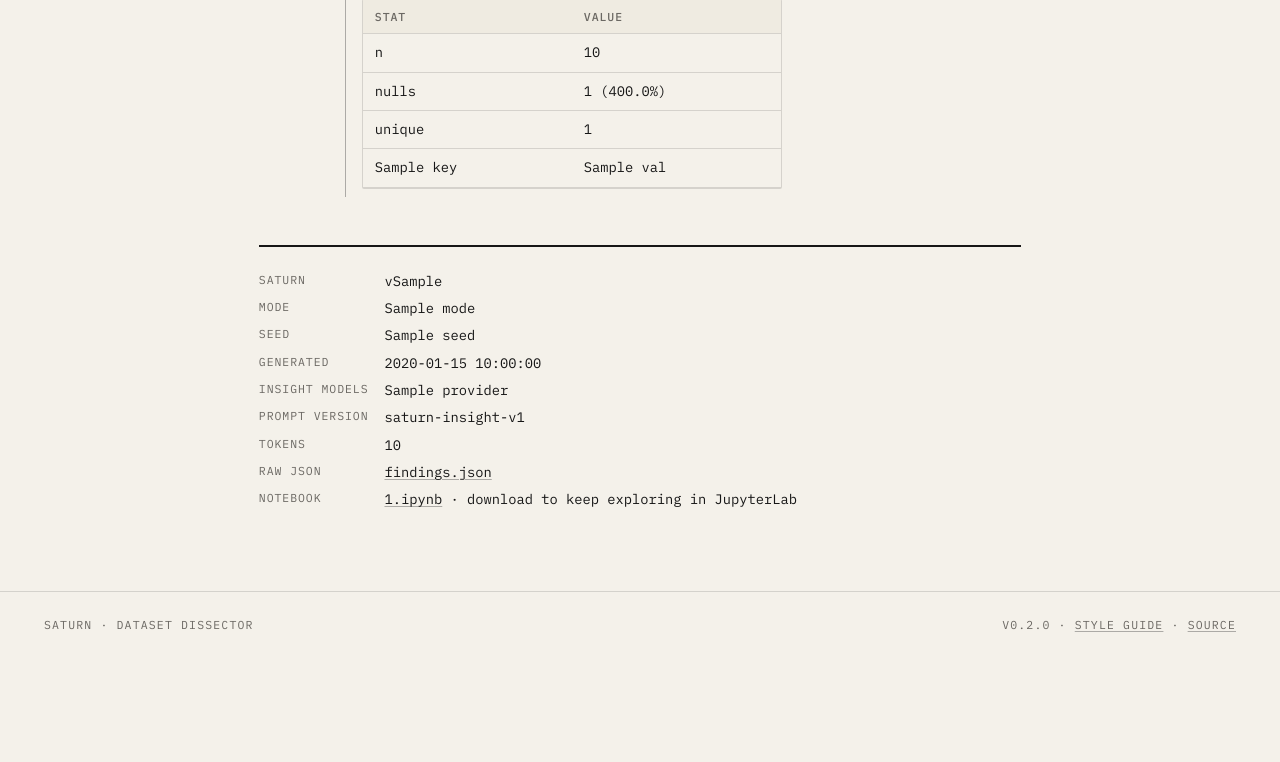
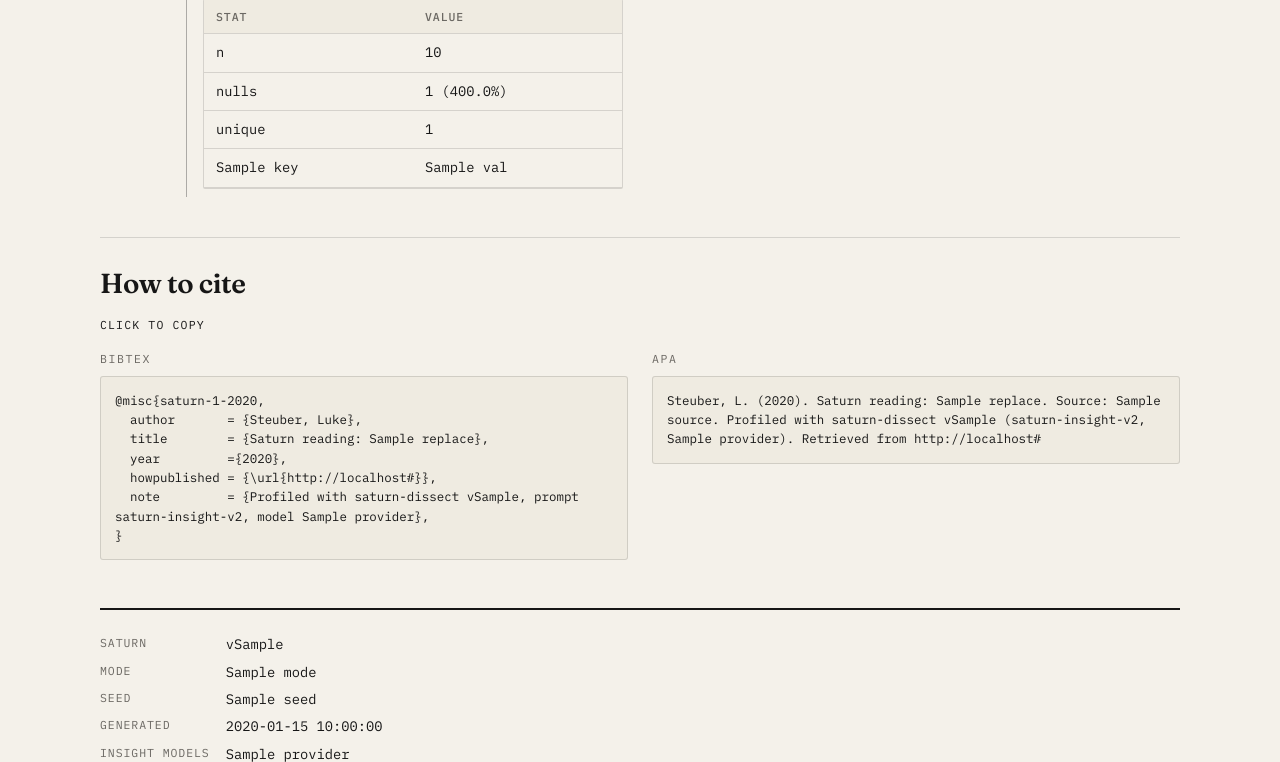
Before and after one commit to lukeslp/saturn, a Python web app: template saturn/viewer/templates/notebook_profile.html.j2 in a window 1280 px wide. Shown: the part 1624-2386 px from the top of the page. Before the commit the page ends 2256 px from the top, so only its background shows below. Run offline with Jinja, Linux system fonts and the light colour scheme; the template is opened without the code that fills it: most values are stand-ins (such as "Sample title", 1, 10 or a date in 2020); some libraries are stand-ins or nearby versions.

Commit message:
feat: BibTeX + APA citation block on finding pages (click to copy)

```diff
--- a/saturn/viewer/ipynb.py
+++ b/saturn/viewer/ipynb.py
@@ -176,7 +176,7 @@ def _profile_to_ipynb(doc) -> dict[str, Any]:
     if insights.get("providers"):
         footer_lines += [
             f"- insight models: {', '.join(insights['providers'])}",
-            "- prompt version: saturn-insight-v1",
+            "- prompt version: saturn-insight-v2",
         ]
         usage = insights.get("total_usage", {})
         total_tokens = usage.get("total_tokens", usage.get("input_tokens", 0) + usage.get("output_tokens", 0))
--- /dev/null
+++ b/saturn/viewer/static/copy-cite.js
@@ -0,0 +1,49 @@
+// Click-to-copy on citation blocks. Progressive enhancement — without JS,
+// the user just selects + copies the text manually.
+(() => {
+  const blocks = document.querySelectorAll('[data-copy]');
+  if (!blocks.length) return;
+
+  const copy = async (text) => {
+    if (navigator.clipboard?.writeText) {
+      await navigator.clipboard.writeText(text);
+      return true;
+    }
+    // Fallback for non-secure contexts: select + execCommand
+    const ta = document.createElement('textarea');
+    ta.value = text;
+    ta.style.position = 'fixed';
+    ta.style.opacity = '0';
+    document.body.appendChild(ta);
+    ta.select();
+    let ok = false;
+    try { ok = document.execCommand('copy'); } catch {}
+    document.body.removeChild(ta);
+    return ok;
+  };
+
+  blocks.forEach((el) => {
+    el.tabIndex = 0;
+    el.role = 'button';
+    el.setAttribute('aria-label', `Copy ${el.previousElementSibling?.textContent || 'citation'} to clipboard`);
+
+    const trigger = async () => {
+      const ok = await copy(el.textContent.trim());
+      if (ok) {
+        el.classList.remove('copied');
+        // Reflow so the animation restarts on repeat clicks
+        void el.offsetWidth;
+        el.classList.add('copied');
+        setTimeout(() => el.classList.remove('copied'), 1500);
+      }
+    };
+
+    el.addEventListener('click', trigger);
+    el.addEventListener('keydown', (e) => {
+      if (e.key === 'Enter' || e.key === ' ') {
+        e.preventDefault();
+        trigger();
+      }
+    });
+  });
+})();
--- a/saturn/viewer/static/saturn.css
+++ b/saturn/viewer/static/saturn.css
@@ -1505,3 +1505,70 @@ a:focus-visible {
   border-color: var(--cool-wash);
   color: var(--cool);
 }
+
+/* Citation block */
+.cite-block {
+  margin: calc(var(--step) * 5) 0 calc(var(--step) * 3) 0;
+  padding-top: calc(var(--step) * 3);
+  border-top: 1px solid var(--rule);
+}
+.cite-block h2 {
+  font-family: var(--font-display);
+  font-variation-settings: "opsz" 72, "wght" 600, "SOFT" 30;
+  font-size: var(--size-h2);
+  margin: 0 0 calc(var(--step) * 0.5) 0;
+  letter-spacing: -0.015em;
+}
+.cite-pair {
+  display: grid;
+  grid-template-columns: 1fr 1fr;
+  gap: calc(var(--step) * 3);
+  margin-top: calc(var(--step) * 2);
+}
+@media (max-width: 720px) { .cite-pair { grid-template-columns: 1fr; } }
+.cite-label {
+  font-family: var(--font-mono);
+  font-size: var(--size-eyebrow);
+  letter-spacing: 0.14em;
+  text-transform: uppercase;
+  color: var(--muted);
+  margin-bottom: calc(var(--step) * 1);
+}
+.cite-text {
+  background: var(--paper-raise);
+  border: 1px solid var(--rule);
+  border-radius: var(--radius);
+  padding: calc(var(--step) * 1.75);
+  font-family: var(--font-mono);
+  font-size: 0.78rem;
+  line-height: 1.55;
+  white-space: pre-wrap;
+  word-break: break-word;
+  cursor: pointer;
+  transition: border-color 120ms ease-out, background 120ms ease-out;
+  margin: 0;
+  position: relative;
+}
+.cite-text:hover {
+  border-color: var(--hot);
+  background: var(--hot-wash);
+}
+.cite-text:focus-visible {
+  outline: 2px solid var(--hot);
+  outline-offset: 2px;
+}
+.cite-text.copied::after {
+  content: "copied";
+  position: absolute;
+  top: calc(var(--step) * 1);
+  right: calc(var(--step) * 1);
+  background: var(--good);
+  color: var(--paper);
+  font-size: var(--size-eyebrow);
+  letter-spacing: 0.12em;
+  text-transform: uppercase;
+  padding: 2px 6px;
+  border-radius: 2px;
+  animation: fadeOut 1.2s ease-out forwards;
+}
+@keyframes fadeOut { from { opacity: 1; } 60% { opacity: 1; } to { opacity: 0; } }
--- a/saturn/viewer/templates/notebook_profile.html.j2
+++ b/saturn/viewer/templates/notebook_profile.html.j2
@@ -284,6 +284,33 @@ subprocess.run([
   {% endfor %}
 
   {# ---- Reproducibility footer ---- #}
+  {% set year = doc.meta.generated_at[:4] if doc.meta.generated_at else '' %}
+  {% set prompt_version = 'saturn-insight-v2' if insights.providers else '' %}
+  {% set models = insights.providers | join(', ') if insights.providers else '' %}
+  {% set view_url = (request.url_root.rstrip('/') ~ url_for('view', id=doc.id)) if request else url_for('view', id=doc.id) %}
+  <section class="cite-block" aria-labelledby="cite-heading">
+    <h2 id="cite-heading">How to cite</h2>
+    <p class="muted" style="font-family: var(--font-mono); font-size: var(--size-eyebrow); letter-spacing: 0.1em; text-transform: uppercase;">click to copy</p>
+
+    <div class="cite-pair">
+      <div>
+        <div class="cite-label">BibTeX</div>
+        <pre class="cite-text" data-copy>{# format below uses concatenation to dodge the trailing-newline trim #}
+{%- raw %}@misc{{% endraw %}saturn-{{ doc.id | replace('_', '-') }}-{{ year }},
+  author       = {Steuber, Luke},
+  title        = {Saturn reading: {{ doc.id.replace('-', ' ').replace('_', ' ') }}},
+  year         = {{- '{' }}{{ year }}{{- '}' }},
+  howpublished = {\url{{ '{' }}{{ view_url }}{{ '}' }}},
+  note         = {Profiled with saturn-dissect v{{ doc.raw.saturn_version or '0.2.0' }}{% if prompt_version %}, prompt {{ prompt_version }}, model {{ models }}{% endif %}},
+}</pre>
+      </div>
+      <div>
+        <div class="cite-label">APA</div>
+        <pre class="cite-text" data-copy>Steuber, L. ({{ year }}). Saturn reading: {{ doc.id.replace('-', ' ').replace('_', ' ') }}. {% if doc.meta.source %}Source: {{ doc.meta.source }}. {% endif %}Profiled with saturn-dissect v{{ doc.raw.saturn_version or '0.2.0' }}{% if prompt_version %} ({{ prompt_version }}, {{ models }}){% endif %}. Retrieved from {{ view_url }}</pre>
+      </div>
+    </div>
+  </section>
+
   <footer class="nb-foot" aria-label="Reproducibility metadata">
     <dl>
       <dt>saturn</dt><dd>v{{ doc.raw.saturn_version or '?' }}</dd>
@@ -292,7 +319,7 @@ subprocess.run([
       <dt>generated</dt><dd>{{ doc.meta.generated_at }}</dd>
       {% if insights.providers %}
         <dt>insight models</dt><dd>{{ insights.providers | join(', ') }}</dd>
-        <dt>prompt version</dt><dd>saturn-insight-v1</dd>
+        <dt>prompt version</dt><dd>{{ prompt_version }}</dd>
         {% if insights.total_usage %}
           <dt>tokens</dt><dd>{{ "{:,}".format(insights.total_usage.get('total_tokens', insights.total_usage.get('input_tokens', 0) + insights.total_usage.get('output_tokens', 0))) }}</dd>
         {% endif %}
@@ -305,3 +332,6 @@ subprocess.run([
 </section>
 
 {% endblock %}
+{% block foot_extra %}
+<script src="{{ url_for('static', filename='copy-cite.js') }}" defer></script>
+{% endblock %}
```
Also changed, not shown: saturn/viewer/templates/notebook_compare.html.j2 (+30 -1 lines), tests/test_ipynb_export.py (+1 -1 lines), tests/test_viewer_notebook.py (+42 -1 lines).
